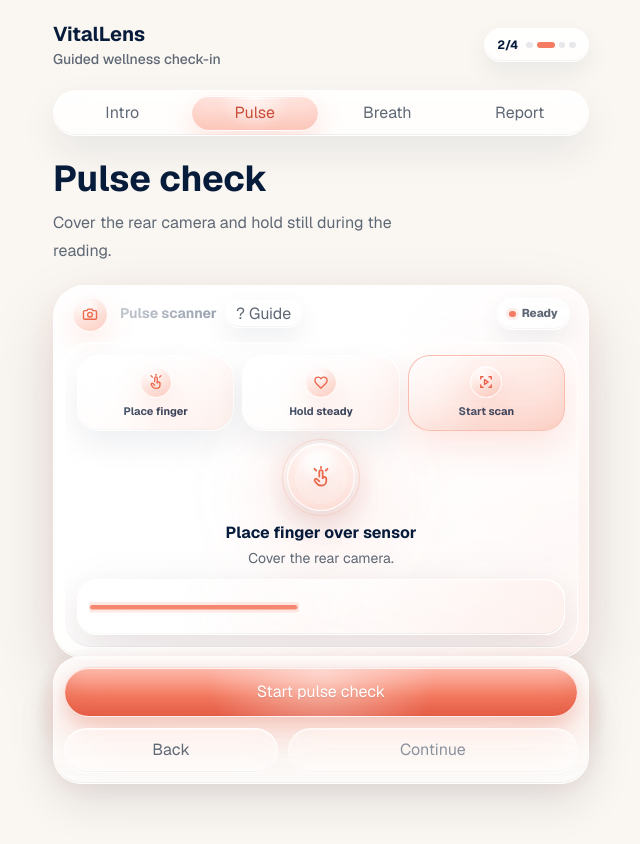
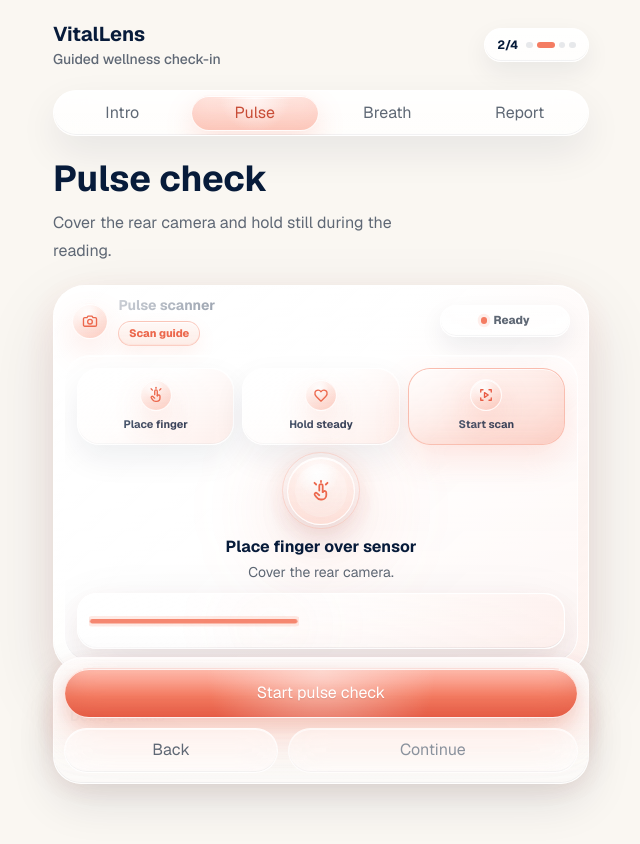
Before and after one commit to arliking13/vitallens, a Next.js app: page / in a window 1280 px wide. Both pictures are taken after a click on the button "Pulse". Shown: the top 844 px of the page, without its empty margins (319-959 px from the left). Built offline with nearby package versions, Linux system fonts and the light colour scheme.

Commit message:
style: stabilize pulse scanner guide trigger

```diff
--- a/src/app/globals.css
+++ b/src/app/globals.css
@@ -358,6 +358,68 @@ button {
   z-index: 1;
 }
 
+.vl-scanner-header {
+  align-items: center;
+  display: grid;
+  gap: 0.6rem;
+  grid-template-columns: minmax(0, 1fr) 8.1rem;
+  min-height: 3.2rem;
+}
+
+.vl-scanner-header-main {
+  align-items: center;
+  display: flex;
+  gap: 0.65rem;
+  min-width: 0;
+}
+
+.vl-scanner-header-icon {
+  flex: 0 0 auto;
+  height: 2.25rem;
+  width: 2.25rem;
+}
+
+.vl-scanner-title-stack {
+  display: grid;
+  gap: 0.28rem;
+  justify-items: start;
+  min-width: 0;
+}
+
+.vl-scan-guide-pill {
+  align-items: center;
+  background:
+    linear-gradient(180deg, rgba(255, 250, 248, 0.9), rgba(253, 233, 227, 0.62)),
+    rgba(253, 233, 227, 0.56);
+  border: 1px solid rgba(244, 124, 98, 0.34);
+  border-radius: var(--vl-radius-pill);
+  box-shadow:
+    0 8px 18px rgba(244, 124, 98, 0.1),
+    inset 0 1px 0 rgba(255, 255, 255, 0.86),
+    inset 0 -1px 0 rgba(244, 124, 98, 0.08);
+  color: var(--vl-peach-strong);
+  display: inline-flex;
+  font-size: 0.68rem;
+  font-weight: 800;
+  justify-content: center;
+  line-height: 1;
+  min-height: 1.55rem;
+  padding: 0.32rem 0.62rem;
+  white-space: nowrap;
+}
+
+.vl-scanner-status-slot {
+  display: flex;
+  justify-content: flex-end;
+  min-width: 0;
+  width: 8.1rem;
+}
+
+.vl-scanner-status-slot .vl-state-pill {
+  padding-inline: 0.58rem;
+  width: 100%;
+}
+
 .vl-state-dot {
   background: var(--vl-peach);
   border-radius: var(--vl-radius-pill);
@@ -365,6 +427,38 @@ button {
   display: inline-block;
   height: 0.42rem;
   width: 0.42rem;
+}
+
+@media (max-width: 360px) {
+  .vl-scanner-header {
+    gap: 0.45rem;
+    grid-template-columns: minmax(0, 1fr) 7.6rem;
+  }
+
+  .vl-scanner-header-main {
+    gap: 0.5rem;
+  }
+
+  .vl-scanner-header-icon {
+    height: 2rem;
+    width: 2rem;
+  }
+
+  .vl-scan-guide-pill {
+    font-size: 0.64rem;
+    min-height: 1.45rem;
+    padding: 0.28rem 0.52rem;
+  }
+
+  .vl-scanner-status-slot {
+    width: 7.6rem;
+  }
+
+  .vl-scanner-status-slot .vl-state-pill {
+    font-size: 0.66rem;
+    gap: 0.3rem;
+    padding-inline: 0.46rem;
+  }
 }
 
 .vl-glass-pill {
--- a/src/features/pulse/components/CameraPreview.tsx
+++ b/src/features/pulse/components/CameraPreview.tsx
@@ -264,29 +264,31 @@ export function CameraPreview({
       className="vl-scanner-card animate-card-in overflow-hidden p-2.5"
       style={animationStyle}
     >
-      <div className="flex items-center justify-between gap-3 px-2 pb-2.5">
-        <div className="flex min-w-0 items-center gap-3">
-          <span className="vl-glass-icon h-9 w-9" aria-hidden="true">
+      <div className="vl-scanner-header px-2 pb-2.5">
+        <div className="vl-scanner-header-main">
+          <span
+            className="vl-glass-icon vl-scanner-header-icon"
+            aria-hidden="true"
+          >
             <CameraIcon className="h-[1.125rem] w-[1.125rem]" />
           </span>
-          <div className="min-w-0">
-            <div className="flex min-w-0 flex-wrap items-center gap-2">
-              <p className="text-sm font-bold text-[var(--vl-text)]">
+          <div className="vl-scanner-title-stack">
+            <p className="truncate text-sm font-bold text-[var(--vl-text)]">
               Pulse scanner
             </p>
             {onOpenScanGuide ? (
               <button
                 aria-label="Open pulse scan guide"
-                  className="vl-glass-pill interactive-press min-h-7 px-2.5 text-[0.68rem] font-bold text-[var(--vl-text-muted)] focus-visible:outline focus-visible:outline-2 focus-visible:outline-offset-2 focus-visible:outline-[var(--vl-peach)]"
+                className="vl-scan-guide-pill interactive-press focus-visible:outline focus-visible:outline-2 focus-visible:outline-offset-2 focus-visible:outline-[var(--vl-peach)]"
                 onClick={onOpenScanGuide}
                 type="button"
               >
-                  ? Guide
+                Scan guide
               </button>
             ) : null}
           </div>
         </div>
-        </div>
+        <div className="vl-scanner-status-slot">
           <span
             className={[
               "vl-state-pill",
@@ -304,6 +306,7 @@ export function CameraPreview({
             )}
             <span>{getStatusPillLabel(scannerVisualState)}</span>
           </span>
+        </div>
       </div>
 
       <div className="relative overflow-hidden rounded-[26px] border border-white/70 bg-white/45 px-3 pb-3 pt-3 shadow-[inset_0_1px_0_rgba(255,255,255,0.88),inset_0_-1px_0_rgba(7,27,58,0.04)]">
```
Lines whose indentation alone changed are shown as unchanged.
